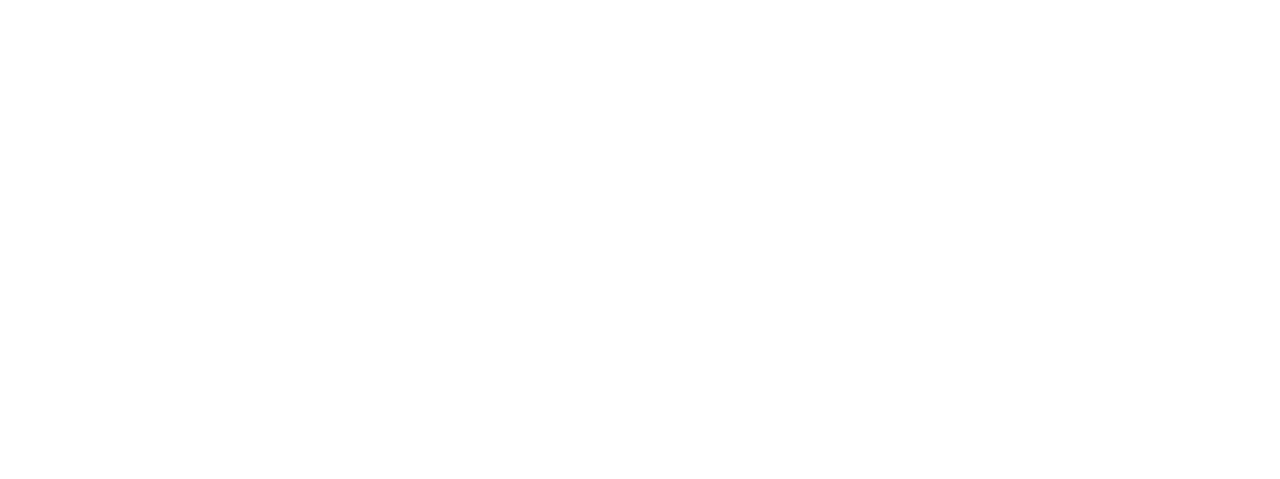
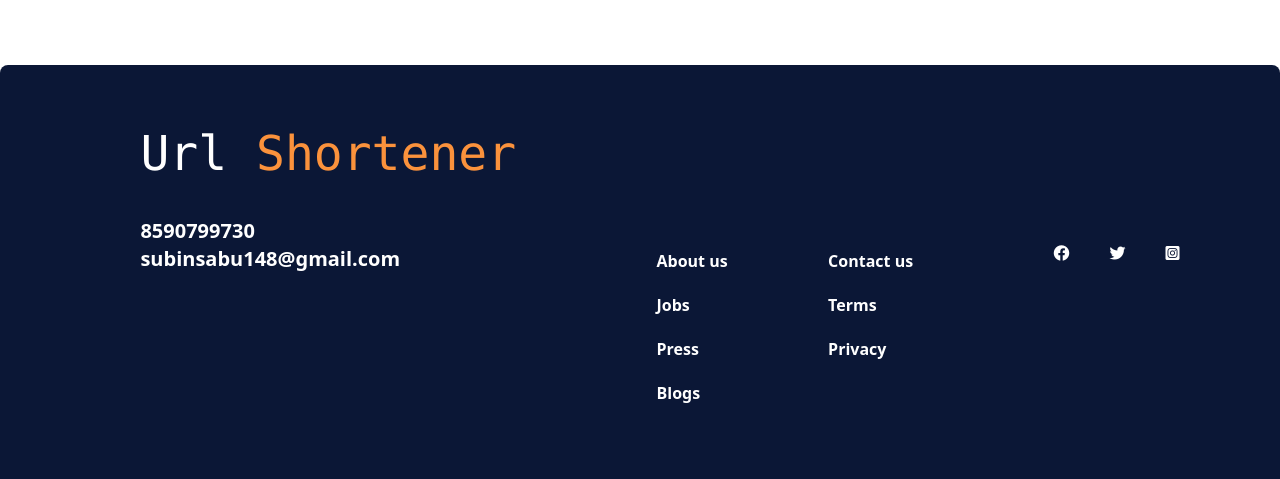
Before and after one commit to dev-subin/url-shortener, a React (Create React App) app: page / in a window 1280 px wide. Shown: the part 1744-2223 px from the top of the page. Before the commit the page ends 1745 px from the top, so only its background shows below. Built offline with nearby package versions, Linux system fonts and the light colour scheme.

Commit message:
url-shortener-footer

```diff
--- a/src/App.js
+++ b/src/App.js
@@ -1,3 +1,4 @@
+import Footer from "./Footer";
 import HeadreUrl from "./HeadreUrl";
 import UrlShortener from "./UrlShortener";
 
@@ -6,6 +7,7 @@
     <div className="App">
       <HeadreUrl/>
    <UrlShortener/>
+   <Footer/>
     </div>
   );
 }
--- /dev/null
+++ b/src/Footer.js
@@ -0,0 +1,59 @@
+import React from 'react'
+
+const Footer = () => {
+  return (
+    <div className='bg-[#0b1736] mt-16 rounded-lg'>
+       <div className='flex place-content-evenly'>
+       <div className='pt-16 p-10'>
+        <h1 className="font-mono text-white text-5xl">
+            Url <span className="text-orange-400 font-mono text-5xl">Shortener</span>
+          </h1>
+          <div className='mt-10'>
+         <p className='text-white font-bold text-xl'>8590799730</p>
+          </div>
+          <div className='mb-44'>
+              <p className='font-bold text-white text-xl'>subinsabu148@gmail.com</p>
+          </div>
+        </div>
+        <div className='mt-36 text-white font-bold'>
+            <div className='mt-10'>
+                <p>About us</p>
+            </div>
+            <div className='mt-5'>
+                <p>Jobs</p>
+            </div>
+            <div className='mt-5'>
+                <p>Press</p>
+            </div>
+            <div className='mt-5'>
+                <p>Blogs</p>
+            </div>
+        </div>
+        <div className='mt-36  text-white font-bold'>
+            <div className='mt-10'>
+                <p>Contact us</p>
+            </div>
+            <div className='mt-5'>
+                <p>Terms</p>
+            </div>
+            <div className='mt-5'>
+                <p>Privacy</p>
+            </div>
+        </div>
+       <div className='flex flex-row mt-44'>
+       <div className='text-white ml-10 flex place-content-evenly'>
+       <a href="#"><i className='' class="fa-brands fa-facebook"></i></a>
+       </div>
+       <div className='text-white ml-10 '>
+       <a href="#"><i class="fa-brands fa-twitter"></i></a>
+       </div>
+       <div className='text-white ml-10'>
+           <a href="#"><i class="fa-brands fa-instagram-square"></i></a>
+       </div>
+       </div>
+       </div>
+    </div>
+  )
+}
+
+export default Footer
```
